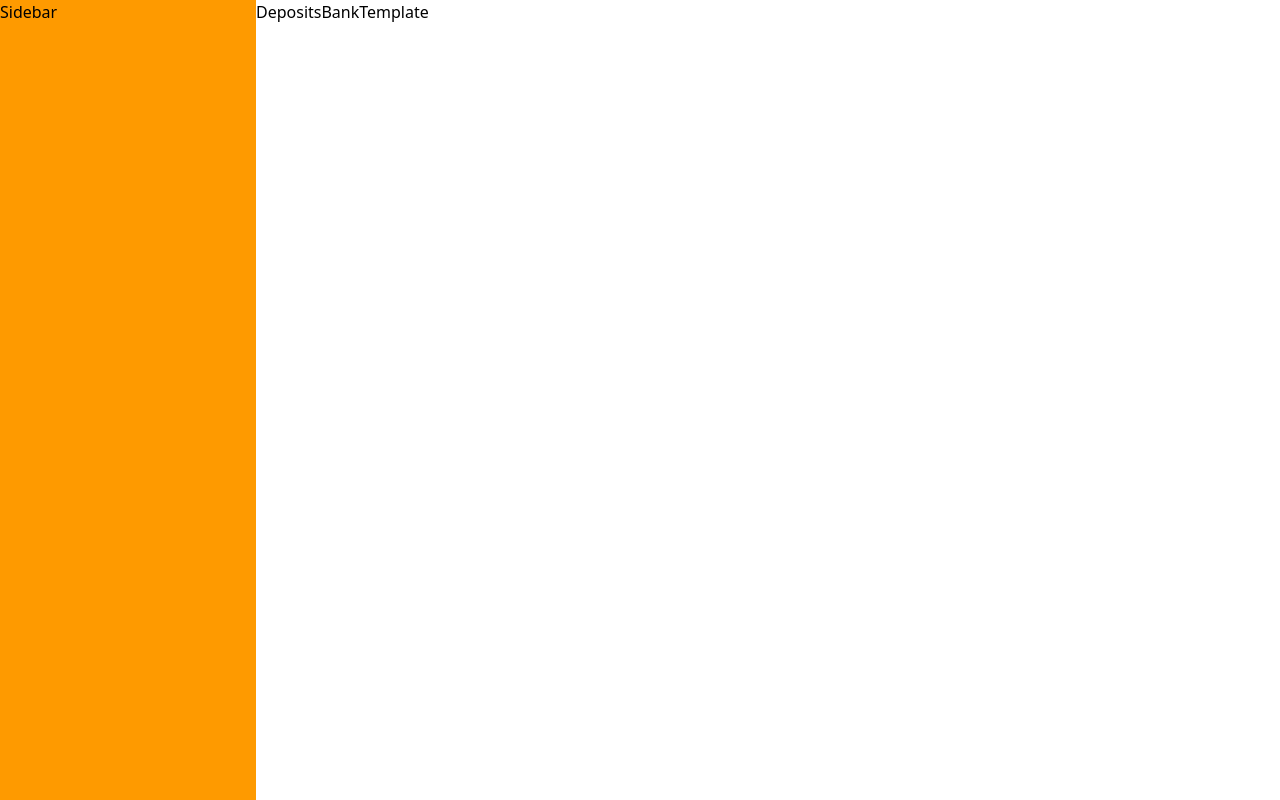
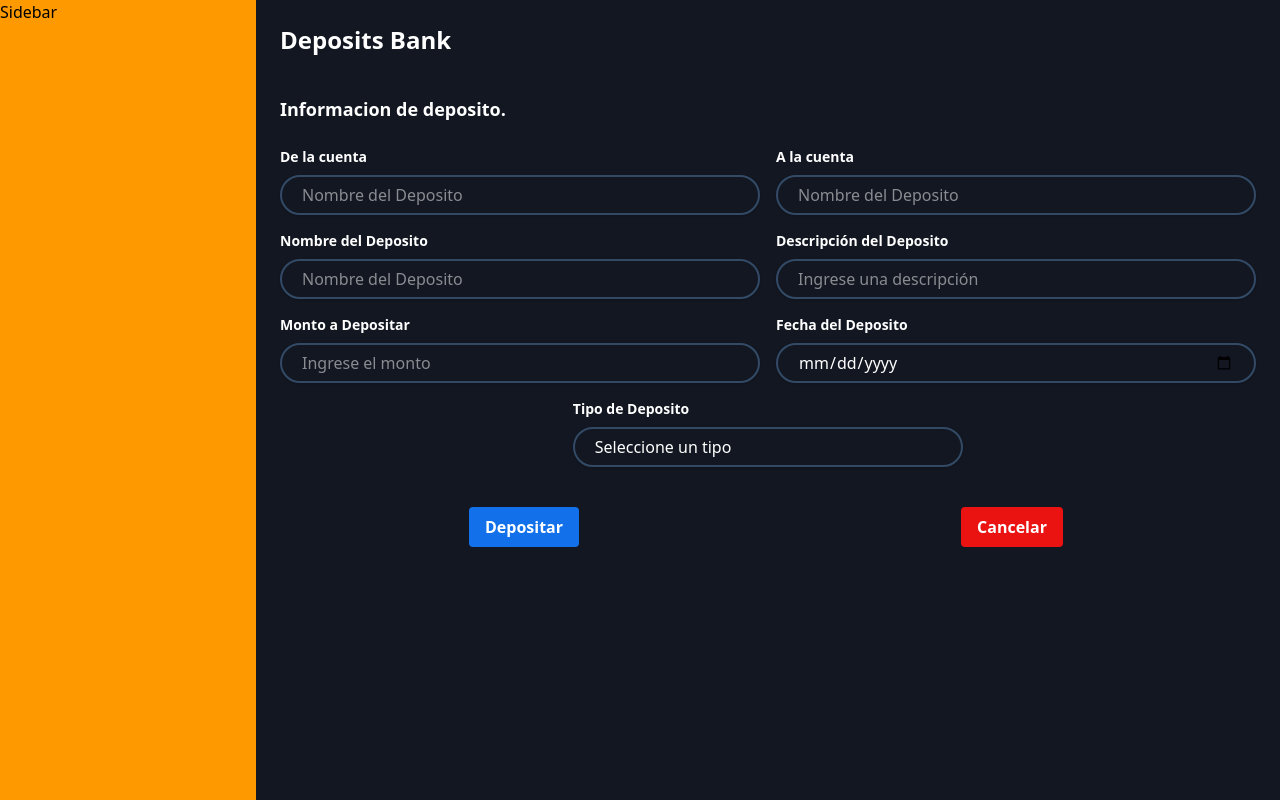
Before and after one commit to ndelacruz-2023048/Bank_Obama_Frontend, a React (Vite) app: page /deposits in a window 1280 px wide. Built offline with nearby package versions, Linux system fonts and the light colour scheme.

Commit message:
Se agrega formulario de Deposito

```diff
--- a/src/Page/DepositsBankPage.jsx
+++ b/src/Page/DepositsBankPage.jsx
@@ -3,6 +3,6 @@ import { DepositsBankTemplate } from '../components/template/DepositsBankTemplat
 
 export const DepositsBankPage = () => {
   return (
-    <DepositsBankTemplate />
+      <DepositsBankTemplate />
   )
 }
--- a/src/components/template/DepositsBankTemplate.jsx
+++ b/src/components/template/DepositsBankTemplate.jsx
@@ -2,6 +2,132 @@ import React from 'react'
 
 export const DepositsBankTemplate = () => {
   return (
-    <div>DepositsBankTemplate</div>
+    <div className="flex flex-col h-screen w-4/5 bg-[#121721] p-6 absolute">
+      <h1 className="text-[#FFFFFF] text-2xl font-bold mb-10">Deposits Bank</h1>
+      <p className="text-[#FFFFFF] text-[18px] font-bold mb-6">Informacion de deposito.</p>
+
+      <div className="flex flex-col">
+        <form action="">
+          <div className="grid grid-cols-2 gap-4 mb-4">
+
+            <div>
+              <label className="block text-[#FFFFFF] text-sm font-bold mb-2" htmlFor="name">
+                De la cuenta
+              </label>
+              <input
+                type="text"
+                id="name"
+                name="name"
+                className="shadow appearance-none border-2 rounded-[24px] border-[#334A66] w-full py-2 px-5 text-[#ffffff] leading-tight focus:outline-none focus:shadow-outline"
+                placeholder="Nombre del Deposito"
+              />
+            </div>
+
+            <div>
+              <label className="block text-[#FFFFFF] text-sm font-bold mb-2" htmlFor="name">
+                A la cuenta
+              </label>
+              <input
+                type="text"
+                id="name"
+                name="name"
+                className="shadow appearance-none border-2 rounded-[24px] border-[#334A66] w-full py-2 px-5 text-[#ffffff] leading-tight focus:outline-none focus:shadow-outline"
+                placeholder="Nombre del Deposito"
+              />
+            </div>
+          </div>
+
+          <div className="grid grid-cols-2 gap-4 mb-4">
+            <div>
+              <label className="block text-[#FFFFFF] text-sm font-bold mb-2" htmlFor="name">
+                Nombre del Deposito
+              </label>
+              <input
+                type="text"
+                id="name"
+                name="name"
+                className="shadow appearance-none border-2 rounded-[24px] border-[#334A66] w-full py-2 px-5 text-[#ffffff] leading-tight focus:outline-none focus:shadow-outline"
+                placeholder="Nombre del Deposito"
+              />
+            </div>
+
+            <div>
+              <label className="block text-[#FFFFFF] text-sm font-bold mb-2" htmlFor="description">
+                Descripción del Deposito
+              </label>
+              <input
+                type="text"
+                id="description"
+                name="description"
+                className="shadow appearance-none border-2 rounded-[24px] border-[#334A66] w-full py-2 px-5 text-[#ffffff] leading-tight focus:outline-none focus:shadow-outline"
+                placeholder="Ingrese una descripción"
+              />
+            </div>
+          </div>
+
+          <div className="grid grid-cols-2 gap-4 mb-4">
+            <div>
+              <label className="block text-[#FFFFFF] text-sm font-bold mb-2" htmlFor="amount">
+                Monto a Depositar
+              </label>
+              <input
+                type="number"
+                id="amount"
+                name="amount"
+                className="shadow appearance-none border-2 rounded-[24px] border-[#334A66] w-full py-2 px-5 text-[#ffffff] leading-tight focus:outline-none focus:shadow-outline"
+                placeholder="Ingrese el monto"
+              />
+            </div>
+
+            <div>
+              <label className="block text-[#FFFFFF] text-sm font-bold mb-2" htmlFor="date">
+                Fecha del Deposito
+              </label>
+              <input
+                type="date"
+                id="date"
+                name="date"
+                className="shadow appearance-none border-2 rounded-[24px] border-[#334A66] w-full py-2 px-5 text-[#ffffff] leading-tight focus:outline-none focus:shadow-outline"
+                placeholder="Ingrese la fecha"
+              />
+            </div>
+          </div>
+
+          <div className="mb-4 w-2/5 mx-auto">
+            <label className="block text-[#FFFFFF] text-sm font-bold mb-2" htmlFor="type">
+              Tipo de Deposito
+            </label>
+            <select
+              id="type"
+              name="type"
+              className="shadow appearance-none border-2 rounded-[24px] border-[#334A66] w-full py-2 px-5 text-[#ffffff] leading-tight focus:outline-none focus:shadow-outline"
+              defaultValue="Seleccione un tipo"
+            >
+              <option className='text-black' value="Seleccione un tipo" disabled>Seleccione un tipo</option>
+              <option className='text-black' value="efectivo">Efectivo</option>
+              <option className='text-black' value="transferencia">Transferencia</option>
+              <option className='text-black' value="cheque">Cheque</option>
+            </select>
+          </div>
+
+
+          <div className="grid grid-cols-2 ">
+          <button
+            type="submit"
+            className="bg-[#1270EB] hover:bg-[#1270ebea] text-[#ffffff] font-bold py-2 px-4 rounded focus:outline-none focus:shadow-outline  mx-auto mt-6"
+          >
+            Depositar
+          </button>
+          <button
+            type="submit"
+            className="bg-[#eb1212] hover:bg-[#eb122fd5] text-[#ffffff] font-bold py-2 px-4 rounded focus:outline-none focus:shadow-outline   mx-auto mt-6"
+          >
+            Cancelar
+          </button>
+          </div>
+
+        </form>
+      </div>
+    </div>
   )
 }
```
